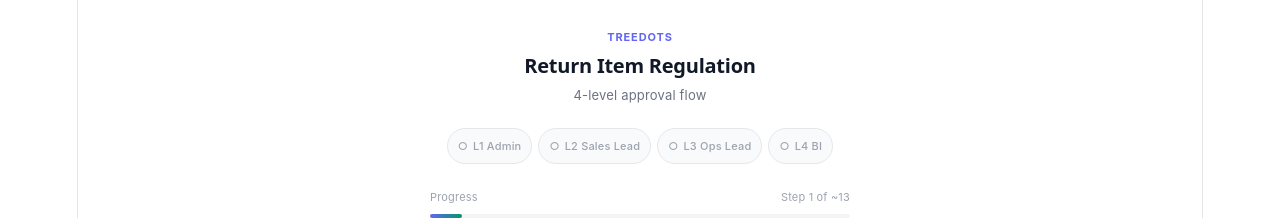
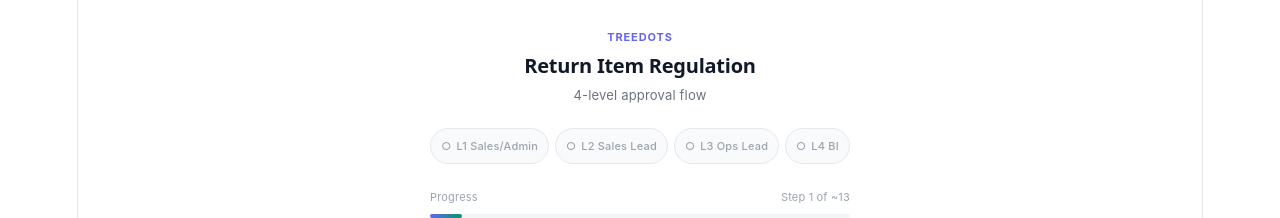
Before and after one commit to Jeki-noar/return-regulation, a React (Vite) app: page / in a window 1280 px wide. Shown: the top 218 px of the page. Built offline with nearby package versions, Linux system fonts and the light colour scheme.

Commit message:
Update Mark

```diff
--- a/src/App.jsx
+++ b/src/App.jsx
@@ -355,7 +355,7 @@
 // Approval level tracker sidebar
 function ApprovalLevels({ history }) {
   const levels = [
-    { id: "submit",       label: "L1 Admin",      color: COLOR_MAP.blue },
+    { id: "submit",       label: "L1 Sales/Admin",      color: COLOR_MAP.blue },
     { id: "approvalSales",label: "L2 Sales Lead",  color: COLOR_MAP.indigo },
     { id: "approvalOps",  label: "L3 Ops Lead",    color: COLOR_MAP.purple },
     { id: "approvalBI",   label: "L4 BI",          color: COLOR_MAP.rose },
```
